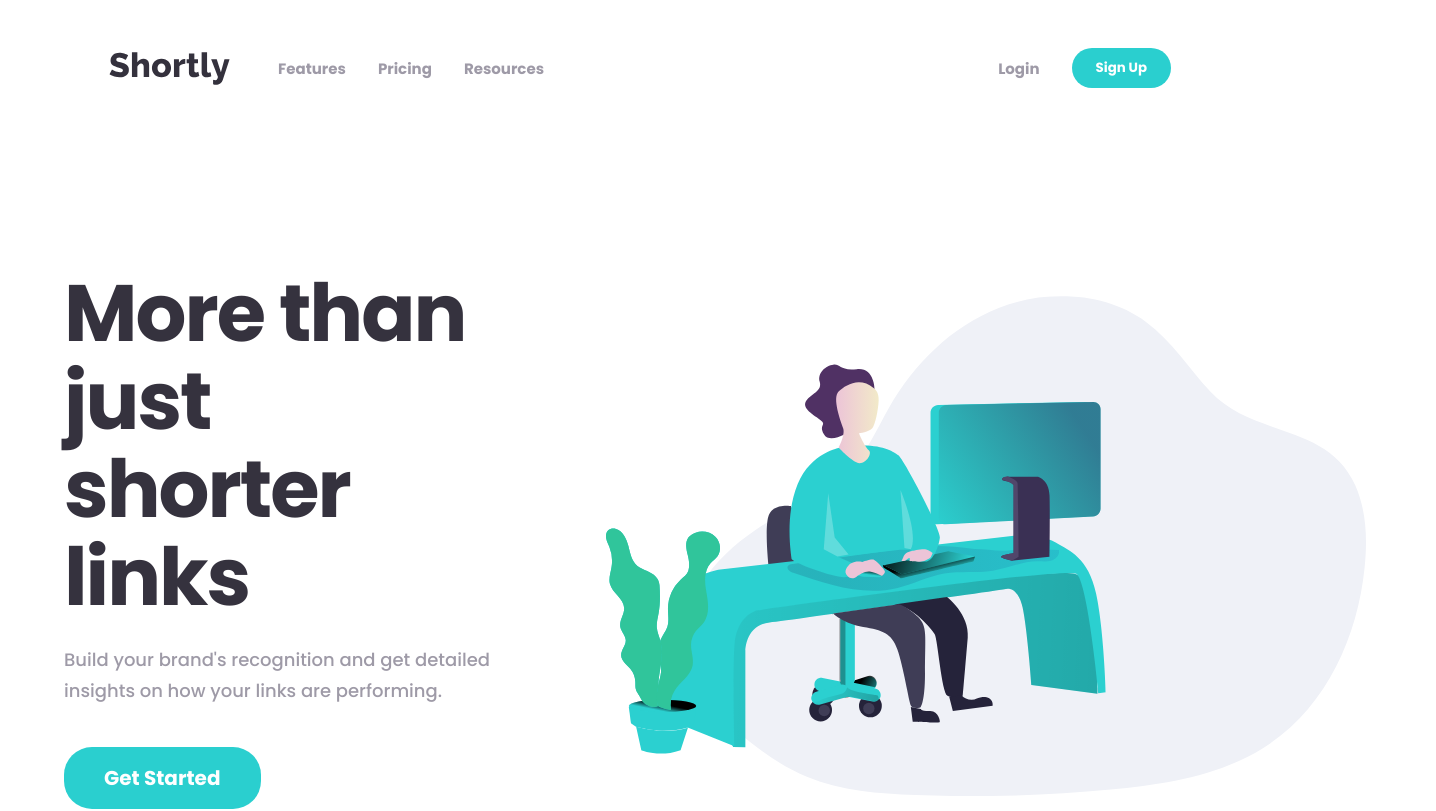
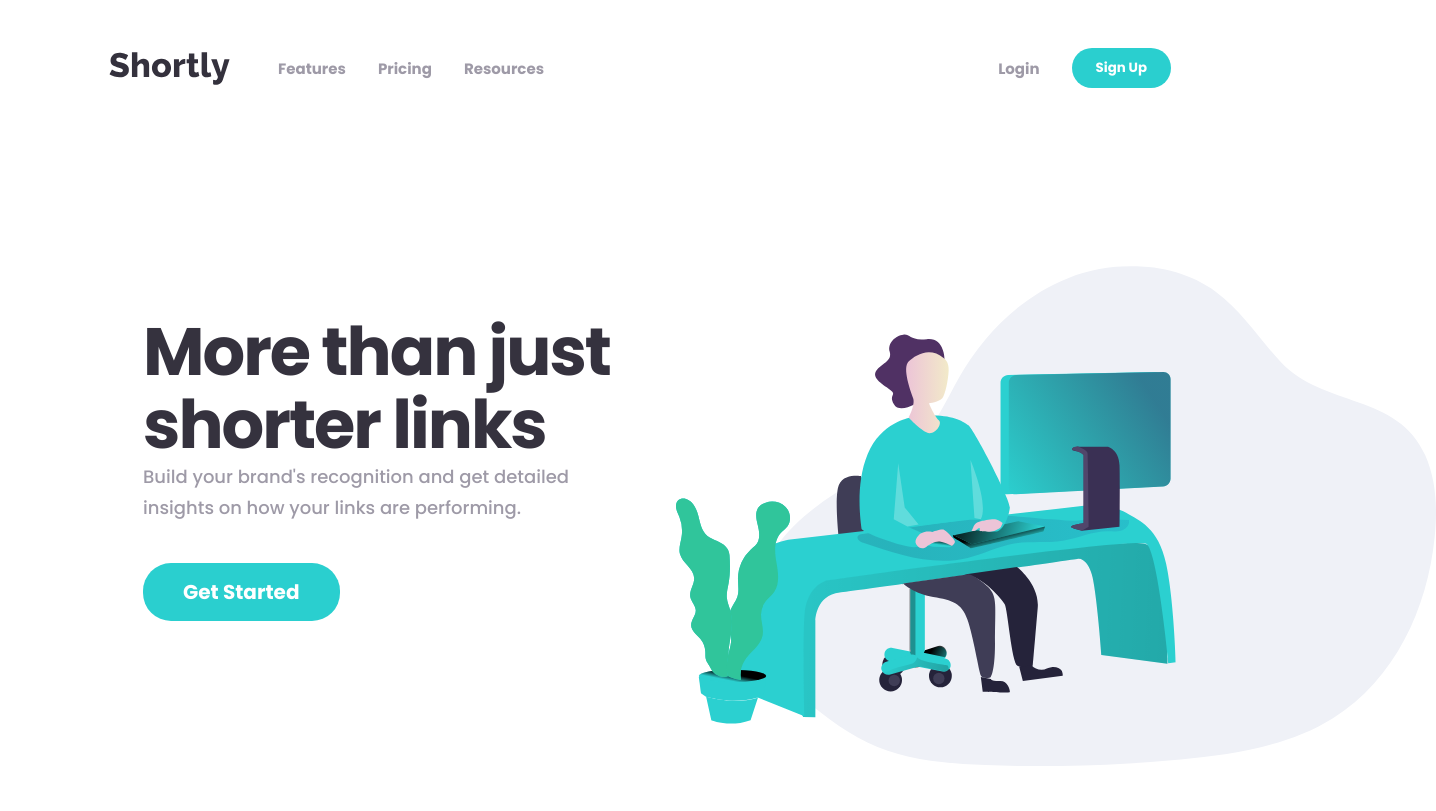
Before and after one commit to Gemcreation/urlproject1, a React (Create React App) app: page / in a window 1280 px wide. Shown: the top 811 px of the page, 1436 px wide, since content can reach past the window. Built offline with nearby package versions, Linux system fonts and the light colour scheme.

Commit message:
march 26 remains justfooter

```diff
--- a/src/components/Hero.jsx
+++ b/src/components/Hero.jsx
@@ -28,9 +28,8 @@ const Hero = () => {
       <div className="hero-wrapper">
         <div className="hero__content">
           <h1>
-            More than just
-            <br />
-            shorter links
+            More than just shorter links
+            {/* <br /> */}
           </h1>
           <p>
             Build your brand's recognition and get detailed insights on how your
@@ -40,7 +39,7 @@ const Hero = () => {
         </div>
       </div>
       <div className="hero__image">
-        <img src={workingIllustration} alt="Person working at a desk" />
+        <img src={workingIllustration} alt="Person working on a desk" />
       </div>
     </section>
   );
--- a/src/styles/main.scss
+++ b/src/styles/main.scss
@@ -1,8 +1,6 @@
 @import url('https://fonts.googleapis.com/css2?family=Poppins:wght@500;700&display=swap');
 
-/* =========================================================================
-   Reset and Foundation
-   ========================================================================= */
+/* Reset and Foundation for easy styling of my project */
 * {
   margin: 0;
   padding: 0;
@@ -13,7 +11,7 @@ body {
   font-family: 'Poppins', sans-serif;
   font-size: 18px;
   overflow-x: hidden;
-  color: hsl(257, 7%, 63%); /* Gray 500 */
+  color: hsl(257, 7%, 63%);
 }
 
 a {
@@ -36,9 +34,7 @@ img {
   padding: 0 24px;
 }
 
-/* =========================================================================
-   Buttons
-   ========================================================================= */
+/* Buttons */
 .btn {
   display: inline-block;
   background-color: hsl(180, 66%, 49%); /* Cyan / Blue 400 */
@@ -48,18 +44,17 @@ img {
   font-family: 'Poppins', sans-serif;
   font-weight: 700;
   cursor: pointer;
-  transition: background-color 0.3s ease, opacity 0.3s ease;
+  transition: background-color 0.3s ease;
+  //transition: background-color 0.3s ease, opacity 0.3s ease;
   text-align: center;
 
   &:hover {
-    opacity: 0.7;
-    background-color: hsl(180, 66%, 70%); /* Lighter Cyan */
+    //opacity: 0.7;
+    background-color: hsl(180, 66%, 70%);
   }
 }
 
-/* =========================================================================
-   Navbar Section
-   ========================================================================= */
+/* Navbar Section*/
 .navbar {
   display: flex;
   align-items: center;
@@ -223,15 +218,13 @@ img {
   }
 }
 
-/* =========================================================================
-   Mobile Menu Section
-   ========================================================================= */
+/* Mobile Menu Section */
 .mobile-menu {
   position: absolute;
   top: 100px;
   left: 24px;
   right: 24px;
-  background-color: hsl(257, 27%, 26%); /* Dark Purple */
+  background-color: hsl(257, 27%, 26%);
   border-radius: 10px;
   padding: 40px 24px;
   display: flex;
@@ -340,13 +333,11 @@ img {
 }
 
 
-/* =========================================================================
-   Hero Section
-   ========================================================================= */
+/* Hero Section */
 .hero {
   position: relative;
   width: 100%;
-  padding: 50px 0 65px;
+  //padding: 50px 0 65px;
   background-color: #fff;
   display: flex;
   flex-direction: column-reverse;
@@ -355,6 +346,7 @@ img {
   gap: 20px;
   min-height: 720px;
   overflow: hidden;
+  //margin-left: 90px;
 
   @media (min-width: 768px) {
     position: relative;
@@ -367,8 +359,8 @@ img {
   }
 
   @media (min-width: 1024px) {
-    padding: 82px 0 96px;
-    min-height: 820px;
+    padding: 0px 95px 96px;
+    //min-height: 1820px;
   }
 }
 
@@ -380,13 +372,13 @@ img {
   text-align: center;
   flex-shrink: 0;
   padding: 0 24px;
-  background-color: transparent;
-  border-radius: 0;
-  box-shadow: none;
-  backdrop-filter: none;
+  //background-color: transparent;
+  //border-radius: 0;
+  // box-shadow: none;
+  //backdrop-filter: none;
 
   h1 {
-    font-size: 42px;
+    font-size: 40px;
     line-height: 1.2;
     color: hsl(255, 11%, 22%);
     margin-bottom: 16px;
@@ -402,9 +394,9 @@ img {
     }
 
     @media (min-width: 1024px) {
-      font-size: 80px;
+      font-size: 67px;
       line-height: 1.1;
-      margin-bottom: 24px;
+      margin-bottom: 0px;
       letter-spacing: -2px;
     }
   }
@@ -431,7 +423,7 @@ img {
   }
 
   .btn--get-started {
-    padding: 16px 40px;
+    padding: 14px 40px;
     font-size: 18px;
 
     @media (min-width: 768px) {
@@ -499,9 +491,10 @@ img {
   }
 
   @media (min-width: 1024px) {
-    right: -40px;
+    right: -80px;
     width: 62%;
-    padding: 0 30px 0 0;
+    //padding: 0 30px 0 0;
+    //to adjust the my hero imaage tothe right edge
 
     img {
       min-width: 500px;
@@ -530,13 +523,11 @@ img {
   }
 
   @media (min-width: 1024px) {
-    padding: 0 64px;
+    //padding: 0 64px;
   }
 }
 
-/* =========================================================================
-   Url Shortener Section
-   ========================================================================= */
+/* Url Shortener Section style*/
 .main-content {
   background-color: #f0f1f6;
   position: relative;
```
Also changed, not shown: src/components/Footer.jsx (+2 -26 lines).
